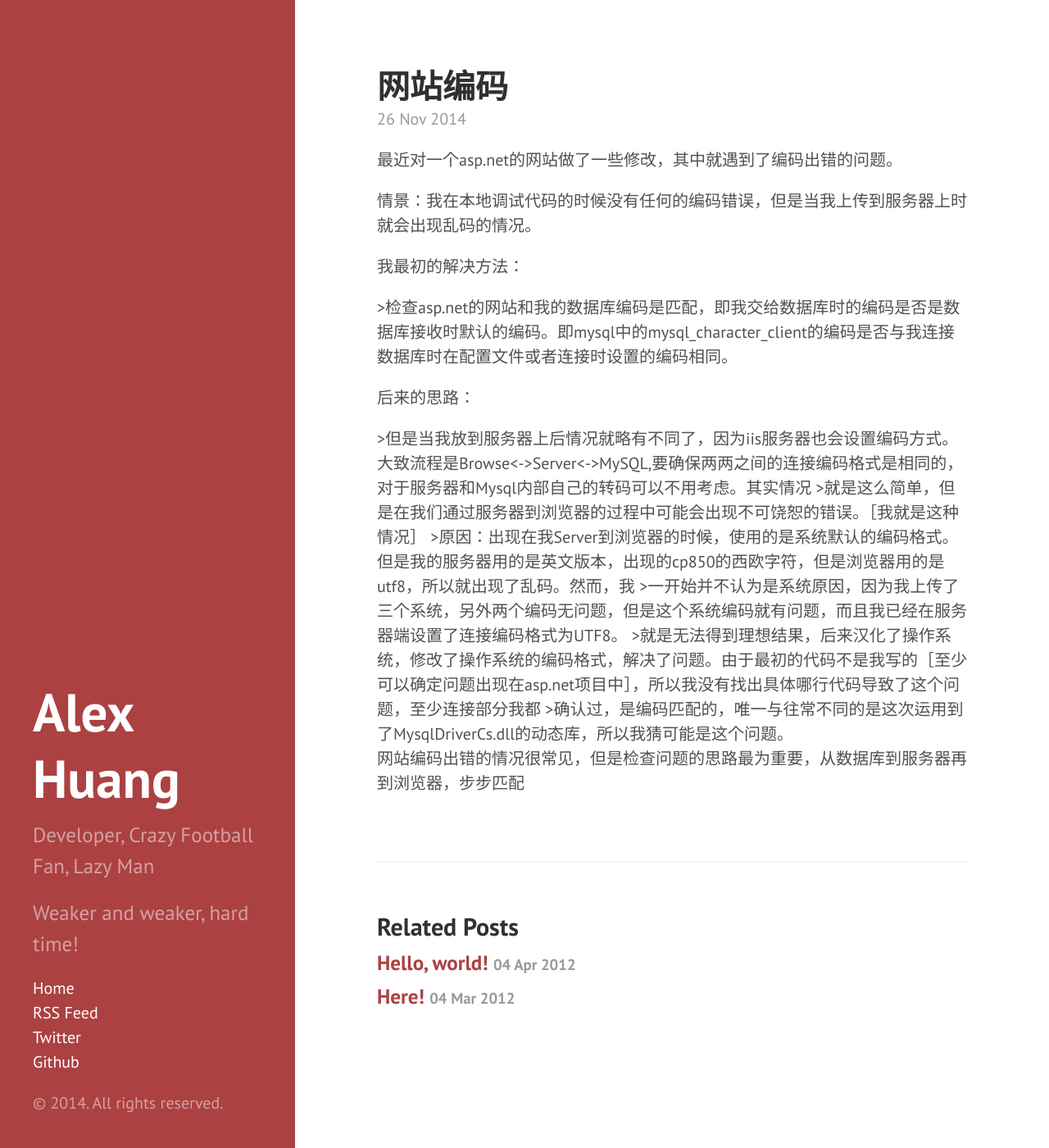
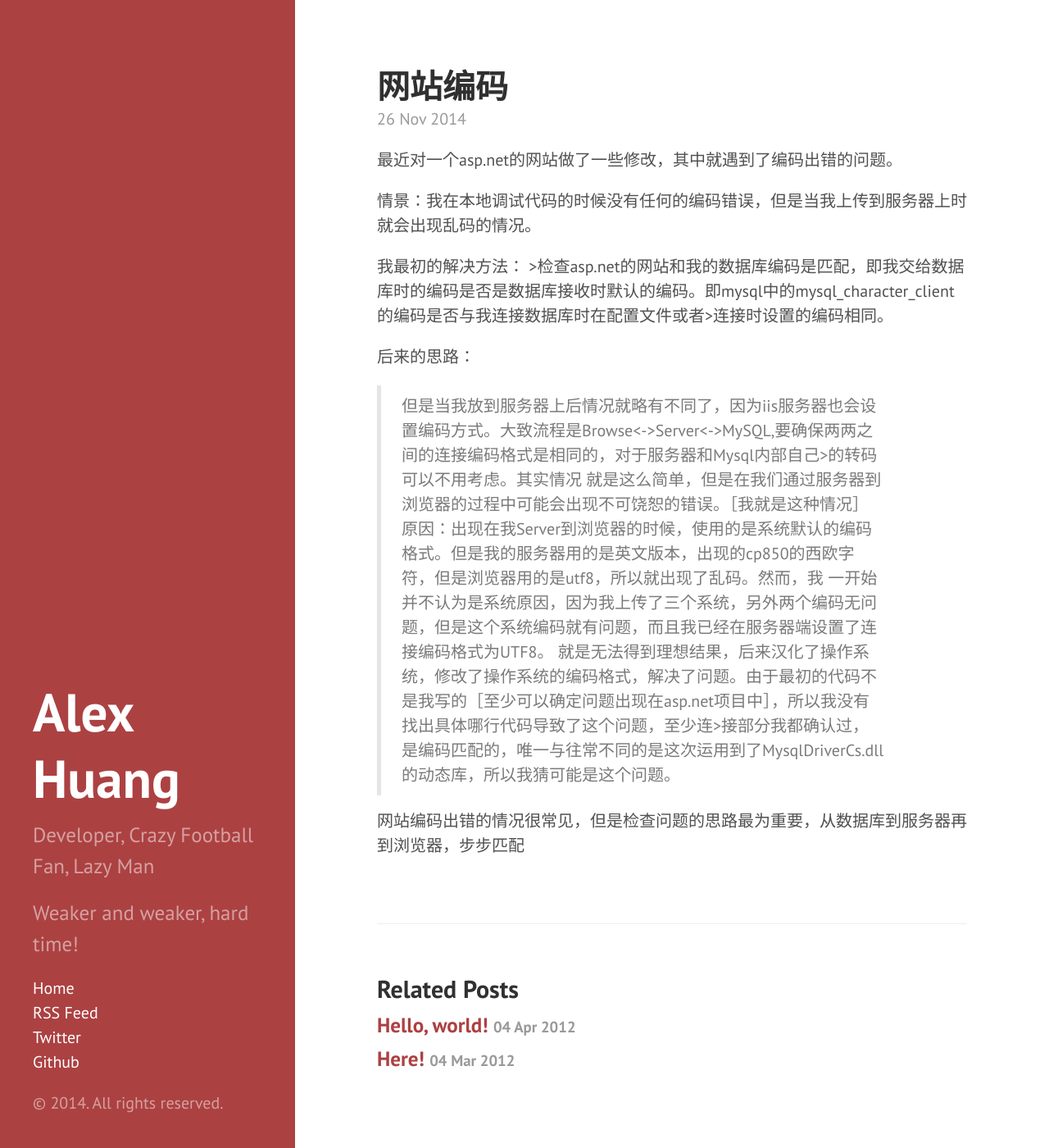
Before and after one commit to huanghaihui/alexhuang, a Jekyll site: the page built from _posts/2014-11-26-Web-Encoding.md, in a window 1280 px wide and 1400 px high. Shown: the whole window at 82% size. Built offline with Jekyll 4.4.1, drawn with Linux system fonts in a browser that asks for light colours.

Commit message:
encoding-md1

```diff
--- a/_posts/2014-11-26-Web-Encoding.md
+++ b/_posts/2014-11-26-Web-Encoding.md
@@ -6,13 +6,13 @@ permalink: /2014/11/encoding
 
 <p>最近对一个asp.net的网站做了一些修改，其中就遇到了编码出错的问题。</p>
 <p>情景：我在本地调试代码的时候没有任何的编码错误，但是当我上传到服务器上时就会出现乱码的情况。</p>
-<p>我最初的解决方法：<p>
->检查asp.net的网站和我的数据库编码是匹配，即我交给数据库时的编码是否是数据库接收时默认的编码。即mysql中的mysql_character_client的编码是否与我连接数据库时在配置文件或者连接时设置的编码相同。
+<p>我最初的解决方法：
+>检查asp.net的网站和我的数据库编码是匹配，即我交给数据库时的编码是否是数据库接收时默认的编码。即mysql中的mysql_character_client的编码是否与我连接数据库时在配置文件或者>连接时设置的编码相同。
+</p>
 <p>后来的思路：</p>
->但是当我放到服务器上后情况就略有不同了，因为iis服务器也会设置编码方式。大致流程是Browse<->Server<->MySQL,要确保两两之间的连接编码格式是相同的，对于服务器和Mysql内部自己的转码可以不用考虑。其实情况
->就是这么简单，但是在我们通过服务器到浏览器的过程中可能会出现不可饶恕的错误。［我就是这种情况］
+>但是当我放到服务器上后情况就略有不同了，因为iis服务器也会设置编码方式。大致流程是Browse<->Server<->MySQL,要确保两两之间的连接编码格式是相同的，对于服务器和Mysql内部自己>的转码可以不用考虑。其实情况
+> 就是这么简单，但是在我们通过服务器到浏览器的过程中可能会出现不可饶恕的错误。［我就是这种情况］
 >原因：出现在我Server到浏览器的时候，使用的是系统默认的编码格式。但是我的服务器用的是英文版本，出现的cp850的西欧字符，但是浏览器用的是utf8，所以就出现了乱码。然而，我
 >一开始并不认为是系统原因，因为我上传了三个系统，另外两个编码无问题，但是这个系统编码就有问题，而且我已经在服务器端设置了连接编码格式为UTF8。
->就是无法得到理想结果，后来汉化了操作系统，修改了操作系统的编码格式，解决了问题。由于最初的代码不是我写的［至少可以确定问题出现在asp.net项目中］，所以我没有找出具体哪行代码导致了这个问题，至少连接部分我都
->确认过，是编码匹配的，唯一与往常不同的是这次运用到了MysqlDriverCs.dll的动态库，所以我猜可能是这个问题。
+>就是无法得到理想结果，后来汉化了操作系统，修改了操作系统的编码格式，解决了问题。由于最初的代码不是我写的［至少可以确定问题出现在asp.net项目中］，所以我没有找出具体哪行代码导致了这个问题，至少连>接部分我都确认过，是编码匹配的，唯一与往常不同的是这次运用到了MysqlDriverCs.dll的动态库，所以我猜可能是这个问题。
 <p>网站编码出错的情况很常见，但是检查问题的思路最为重要，从数据库到服务器再到浏览器，步步匹配</p>
```
